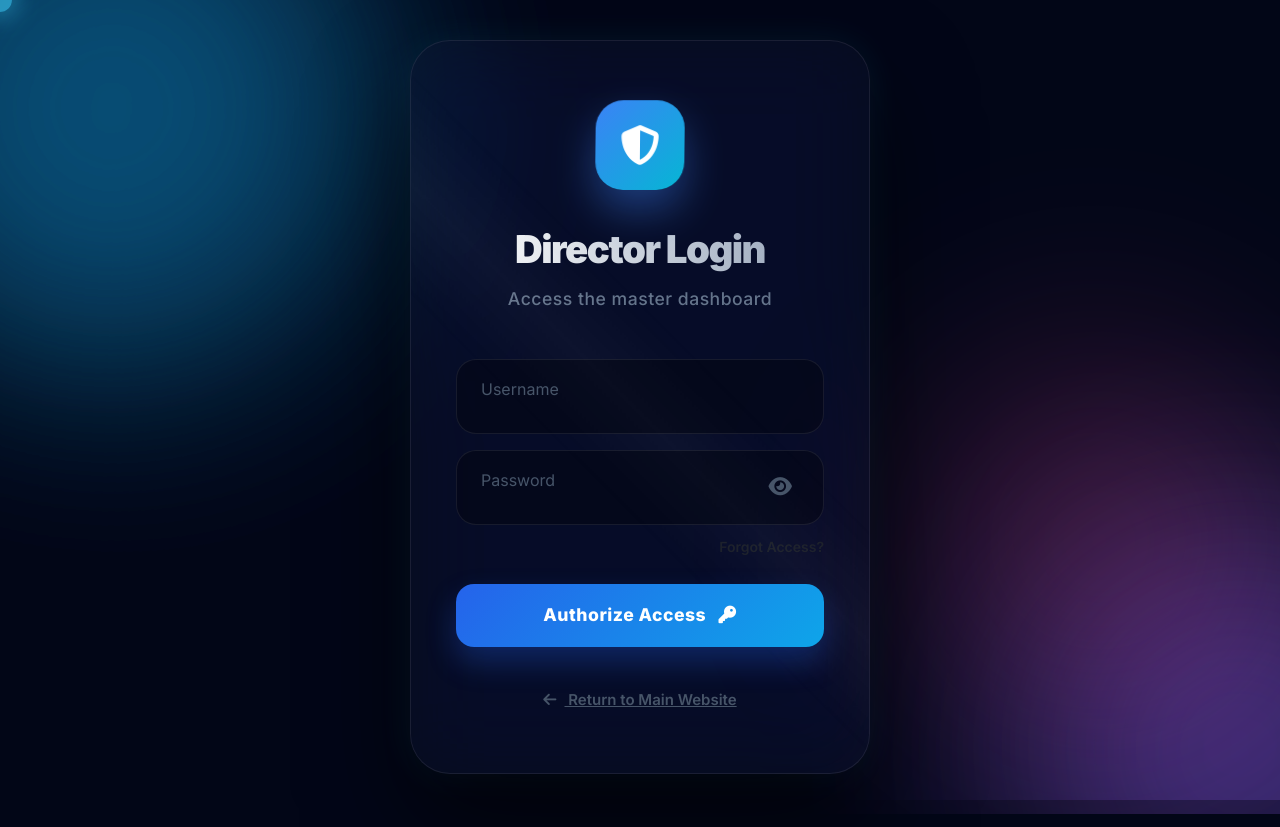
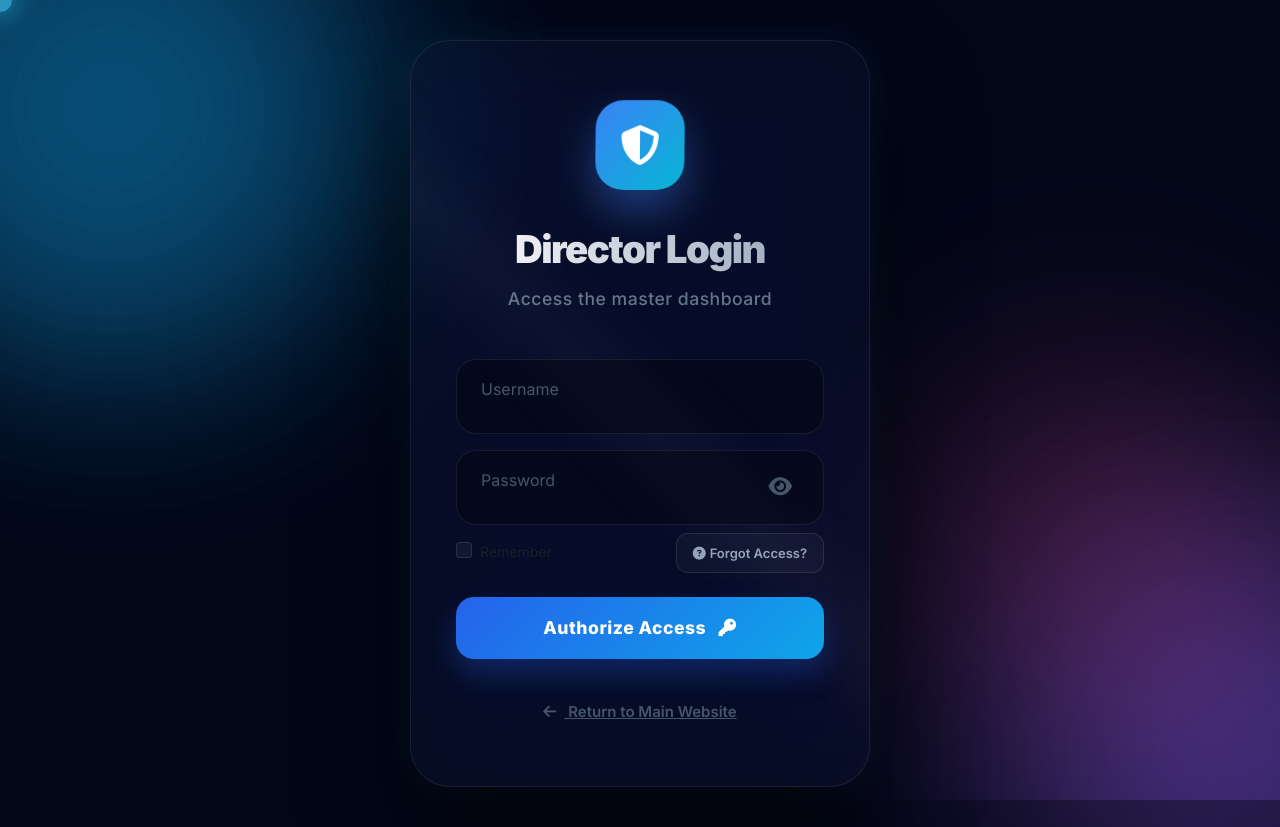
Before and after one commit to navrajsxndhu/webcom-sirsa, a plain HTML site: page client/login.html in a window 1280 px wide. Drawn offline with nearby package versions, Linux system fonts and the light colour scheme; no server answers.

Commit message:
Enhance Forgot Access button UI with premium styling

```diff
--- a/client/login.html
+++ b/client/login.html
@@ -200,6 +200,27 @@
         }
         .back-link:hover { color: #fff; transform: translateX(-5px); }
 
+        .forgot-btn-premium {
+            background: rgba(255, 255, 255, 0.03);
+            border: 1px solid rgba(255, 255, 255, 0.1);
+            color: #94a3b8;
+            padding: 8px 16px;
+            border-radius: 12px;
+            font-size: 13px;
+            font-weight: 600;
+            text-decoration: none;
+            transition: all 0.3s var(--apple-ease);
+            display: inline-flex;
+            align-items: center;
+        }
+        .forgot-btn-premium:hover {
+            background: rgba(56, 189, 248, 0.1);
+            border-color: rgba(56, 189, 248, 0.3);
+            color: #38bdf8;
+            transform: translateY(-1px);
+            box-shadow: 0 5px 15px rgba(56, 189, 248, 0.15);
+        }
+
         /* Error Shake Animation */
         @keyframes shake {
             0%, 100% { transform: translateX(0); }
@@ -243,9 +264,14 @@
                     </button>
                 </div>
 
-
-                <div class="text-end mb-4">
-                    <a href="#" id="forgotBtn" class="text-muted small text-decoration-none hover-glow" style="font-weight: 600; transition: all 0.3s;">Forgot Access?</a>
+                <div class="d-flex justify-content-between align-items-center mb-4">
+                    <div class="form-check">
+                        <input class="form-check-input" type="checkbox" id="rememberMe" style="background-color: rgba(255,255,255,0.05); border-color: rgba(255,255,255,0.1);">
+                        <label class="form-check-label text-muted small" for="rememberMe">Remember</label>
+                    </div>
+                    <a href="#" id="forgotBtn" class="forgot-btn-premium">
+                        <i class="fa-solid fa-circle-question me-1"></i> Forgot Access?
+                    </a>
                 </div>
 
                 <button type="submit" id="loginBtn" class="btn btn-primary w-100 login-btn">
```
